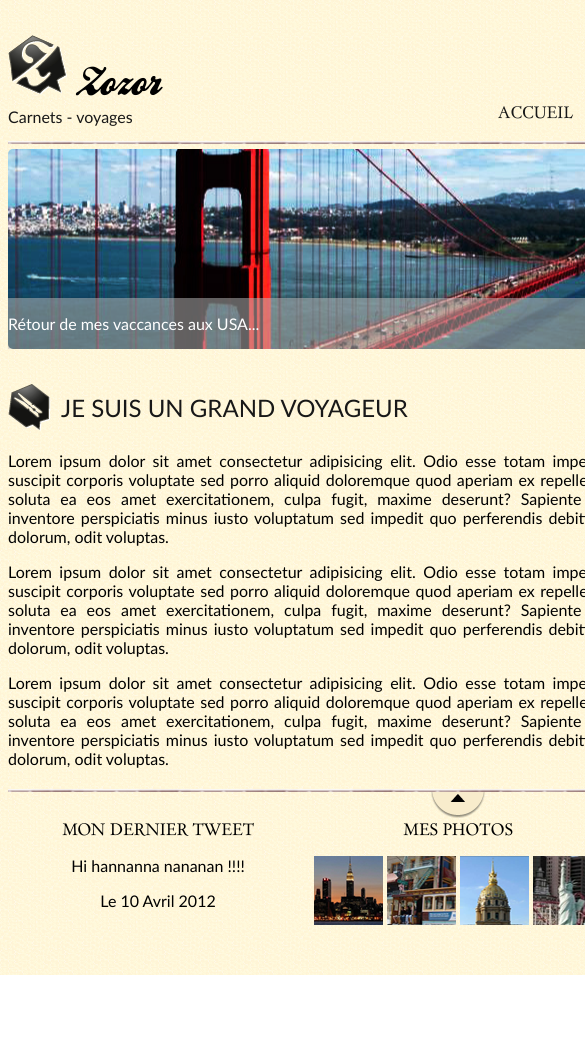
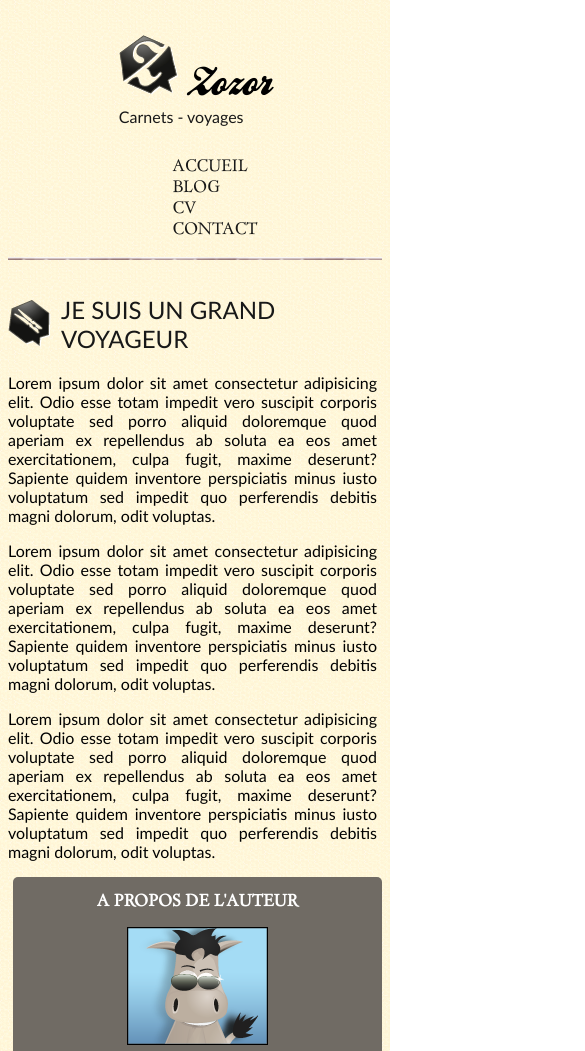
Before and after one commit to Free5Dev/siteWebStatique, a plain HTML site: page zozor/index.html in a window 390 px wide. Shown: the top 1051 px of the page, 585 px wide, since content can reach past the window. Before the commit the page ends 975 px from the top, so only its background shows below. Drawn offline with Linux system fonts and the light colour scheme.

Commit message:
ajout des media queries

```diff
--- a/agenceDeVoyage/style.css
+++ b/agenceDeVoyage/style.css
@@ -259,3 +259,66 @@ footer h2
     text-transform: uppercase;
     font-family: verdana,serif;
 }
+/* les media queries */
+@media all and (max-width:1024px)
+{
+    body
+    {
+        width: auto;
+    }
+    header
+    {
+        display: flex;
+        flex-direction: column;
+    }
+    nav ul
+    {
+        display: flex;
+        flex-direction: column;
+        align-items: center;
+        justify-content: center;
+    }
+   #programme
+   {
+       display: flex;
+       flex-direction: column;
+   }
+   #programme article
+   {
+    display: flex;
+    justify-content: center;
+    flex-direction: column;
+    flex-wrap: wrap;
+    align-content: center;
+    padding: 5px;
+    margin: 5px;
+   }
+   #details
+   {
+       display: flex;
+       flex-direction: column;
+       margin: 15px;
+   }
+   #contact
+   {
+       display: flex;
+       flex-direction: column;
+       width: auto;
+   }
+   #contact p
+   {
+       display: flex;
+       flex-direction: column;
+       flex-wrap: wrap;
+
+   }
+   #contact form
+   {
+       display: flex;
+       flex-direction: column;
+   }
+   hr
+   {
+       display: none;
+   }
+}
--- a/zozor/style.css
+++ b/zozor/style.css
@@ -213,3 +213,47 @@ footer
     text-decoration: none;
     color: #760001;
 }
+/* les media queries */
+@media all and (max-width:1024px)
+{
+    #bloc_page
+    {
+        width: auto;
+    }
+    header
+    {
+        display: flex;
+        flex-direction: column;
+        justify-content: flex-start;
+        align-items: center;
+    }
+    nav ul
+    {
+        display: flex;
+        flex-direction: column;
+
+    }
+    #banniere
+    {
+        display:none;
+    }
+    section
+    {
+        display: flex;
+        flex-direction: column;
+        align-items: center;
+    }
+    .bull
+    {
+        display: none;
+    }
+    footer
+    {
+        display: flex;
+       flex-direction: column;
+    }
+    .elementFooter
+    {
+        flex:1;
+    }
+}
```
